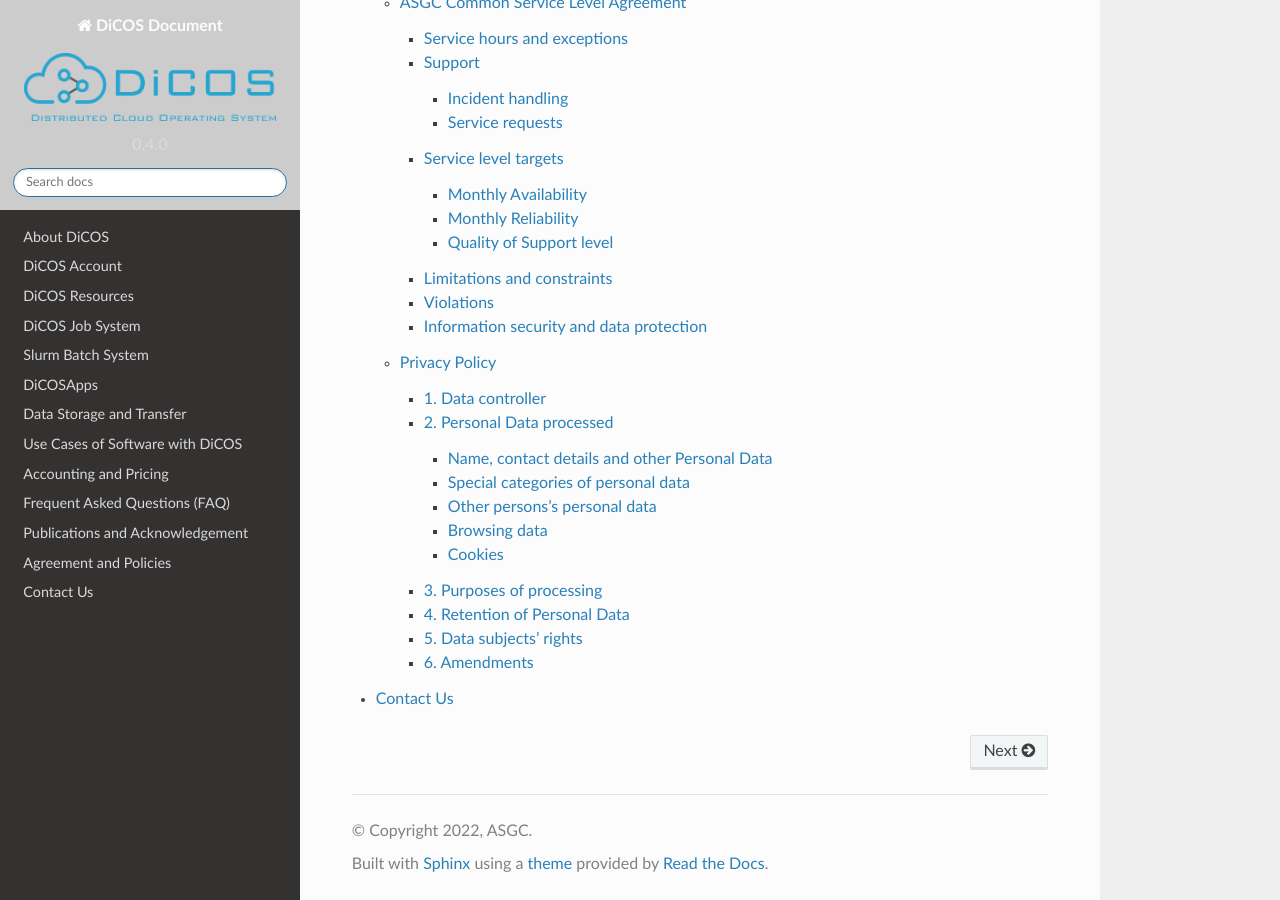
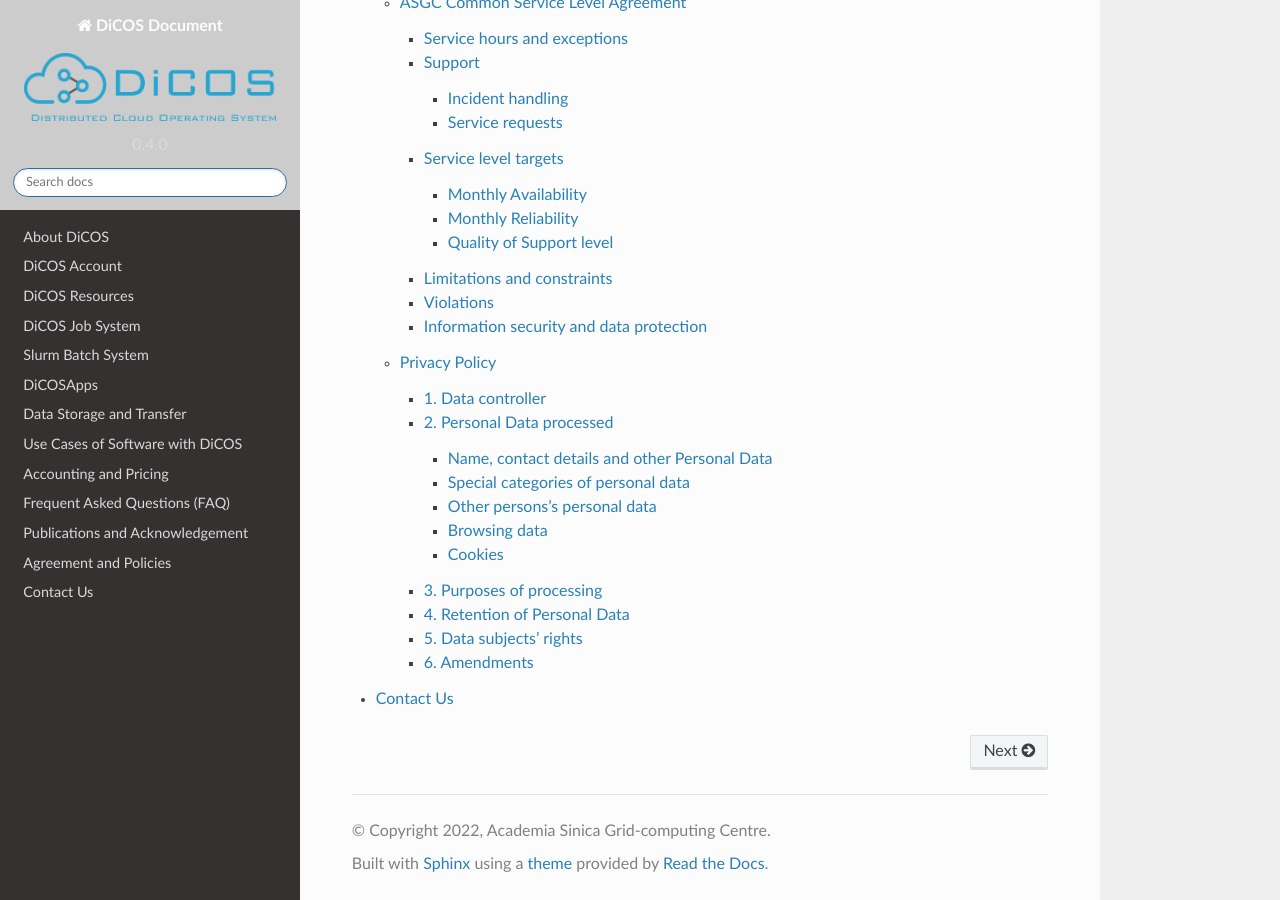
Before and after one commit to ASGCOPS/dicos_document, a Sphinx documentation site: the page built from docs/source/index.rst, in a window 1280 px wide and 900 px high, scrolled down 3724 px. Built offline with Sphinx 7.4.7 and the Read the Docs theme 2.0.0, drawn with Linux system fonts in a browser that asks for light colours.

Commit message:
Edit conf.py

```diff
--- a/docs/source/conf.py
+++ b/docs/source/conf.py
@@ -3,7 +3,7 @@
 # -- Project information
 
 project = 'DiCOS Document'
-copyright = '2022, ASGC'
+copyright = '2022, Academia Sinica Grid-computing Centre'
 author = 'Jing-Ya You, Felix Lee, Mandy Yang, Mike Yang, Chih-Ting Chao'
 
 release = '1'
```
